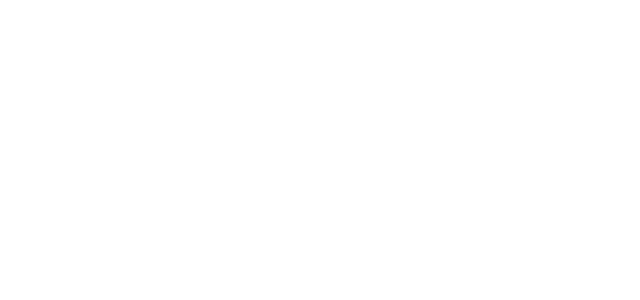
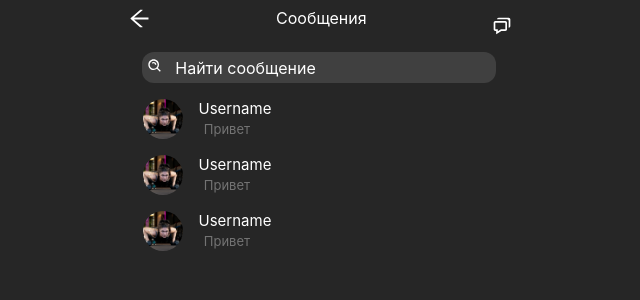
Before and after one commit to EvgenyTrizno/sport-app, a React (Create React App) app: page /messenger in a window 1280 px wide. Shown: the top 300 px of the page, without its empty margins (321-961 px from the left). Built offline with nearby package versions, Linux system fonts and the light colour scheme.

Commit message:
modified

```diff
--- a/src/components/app/App.js
+++ b/src/components/app/App.js
@@ -1,7 +1,6 @@
 import {BrowserRouter as Router, Route, Switch} from 'react-router-dom';
 
-import PostFeed from '../postFeed/PostFeed';
-import { SignInPage, SignUpPage } from '../../pages';
+import { SignInPage, SignUpPage, MainPage, SearchPage, MessengerPage } from '../../pages';
 
 import '../../styles/reset.scss';
 import '../../styles/vars.scss';
@@ -19,7 +18,13 @@ const App = () => {
                     <SignInPage/>
                 </Route>
                 <Route exact path='/feed'>
-                    <PostFeed/>
+                    <MainPage/>
+                </Route>
+                <Route exact path='/search'>
+                    <SearchPage/>
+                </Route>
+                <Route exact path='/messenger'>
+                    <MessengerPage/>
                 </Route>
             </Switch>
         </Router>
--- a/src/components/postFeed/PostFeed.js
+++ b/src/components/postFeed/PostFeed.js
@@ -1,9 +1,8 @@
-import { TbBrandMessenger } from 'react-icons/tb';
-import { BsPlusSquare } from 'react-icons/bs';
 import { IoMdNotificationsOutline } from 'react-icons/io';
 
 import HistoryFeed from '../historyFeed/HistoryFeed';
 import PostSkelet from '../postsSkelet/PostSkelet';
+import MainMenu from '../mainMenu/MainMenu';
 
 import logo from '../../assets/logo.png';
 import './PostFeed.scss';
@@ -18,12 +17,6 @@ const PostFeed = () => {
                     </a>
                     <div className="post-feed__menu-items">
                         <a href='/' className="post-feed__menu-item">
-                            <BsPlusSquare size={30}/>
-                        </a>
-                        <a href='/' className="post-feed__menu-item">
-                            <TbBrandMessenger size={30}/>
-                        </a>
-                        <a href='/' className="post-feed__menu-item">
                             <IoMdNotificationsOutline size={30}/>
                         </a>
                     </div>
@@ -33,6 +26,7 @@ const PostFeed = () => {
             <div className="post">
                 <PostSkelet/>
             </div>
+            <MainMenu/>
         </div>
     );
 };
--- a/src/components/postsSkelet/PostSkelet.scss
+++ b/src/components/postsSkelet/PostSkelet.scss
@@ -1,6 +1,7 @@
 .post {
     color: #fff;
     background-color: var(--bg-color);
+    padding-bottom: 45px;
     &__user-wrapper {
         display: flex;
         align-items: center;
--- a/src/pages/index.js
+++ b/src/pages/index.js
@@ -1,4 +1,7 @@
 import SignInPage from "./SignInPage";
 import SignUpPage from './SignUpPage';
+import MainPage from "./MainPage";
+import SearchPage from './SearchPage';
+import MessengerPage from './MessengerPage';
 
-export { SignInPage, SignUpPage };
+export { SignInPage, SignUpPage, MainPage, SearchPage, MessengerPage };
--- a/src/styles/global.scss
+++ b/src/styles/global.scss
@@ -7,3 +7,10 @@
     padding-top: 1.25rem;
     padding-bottom: 1.25rem;
 }
+
+.user-avatar {
+    border: none;
+    width: 40px;
+    height: 40px;
+    object-fit: cover;
+}
--- a/src/styles/vars.scss
+++ b/src/styles/vars.scss
@@ -3,4 +3,7 @@
     --full: 9999px;
     --tags-color: #737373;
     --bg-color: #262626;
+    --input-color: #404040;
+    --input-radius: 12px;
+    --input-padding: 0.35rem;
 }
```
